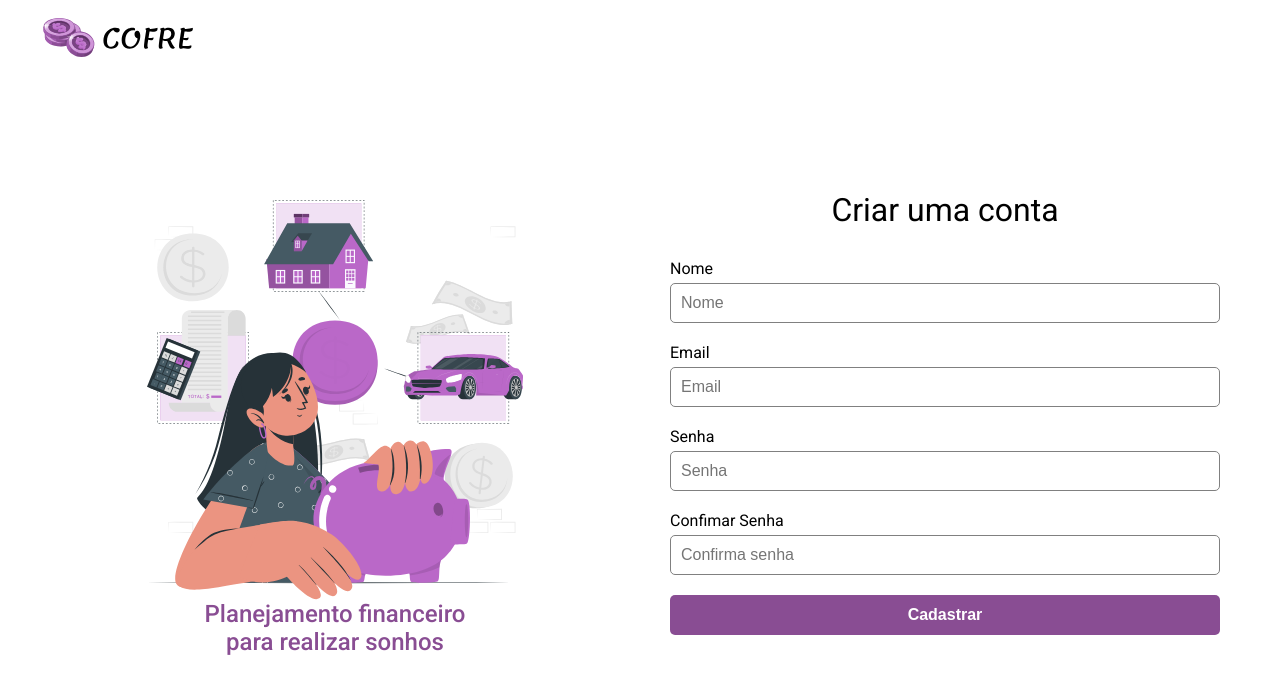
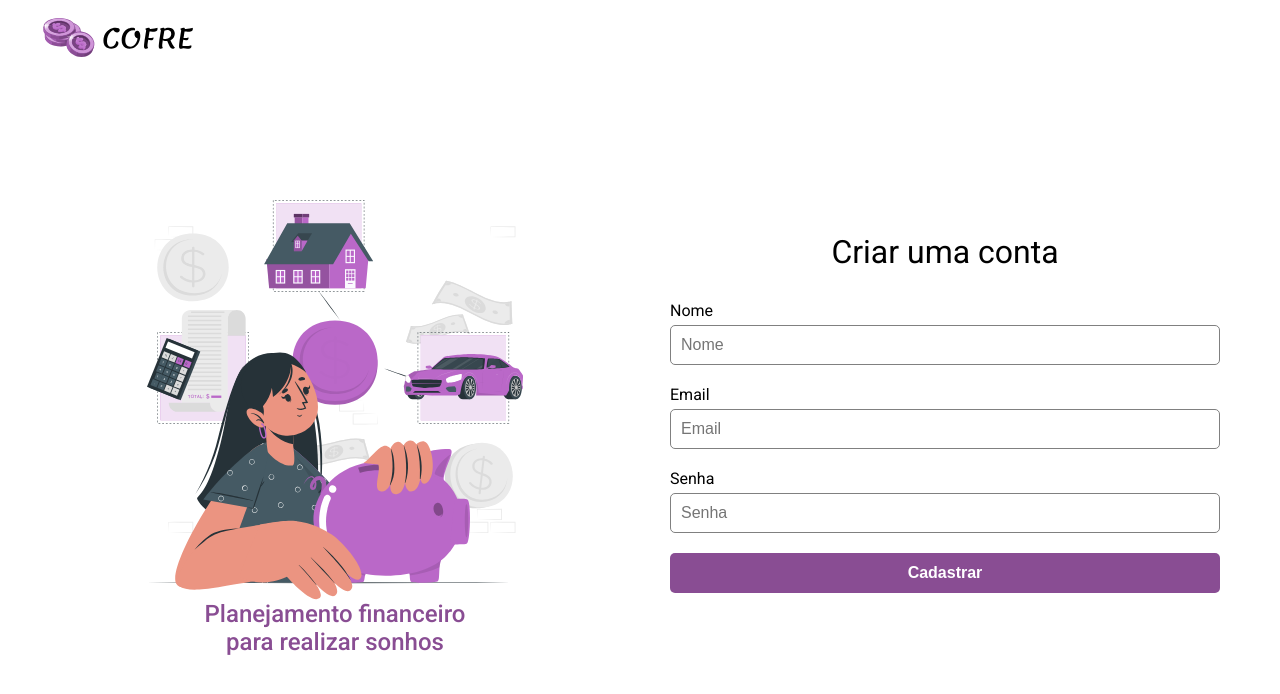
Before and after one commit to Sara01romao/cofre, a React (Vite) app: page /createLogin in a window 1280 px wide. Shown: the top 694 px of the page. Built offline with nearby package versions, Linux system fonts and the light colour scheme.

Commit message:
add cadastro localStorage

```diff
--- a/src/pages/CreateLogin/index.jsx
+++ b/src/pages/CreateLogin/index.jsx
@@ -6,10 +6,22 @@ import ilustration from '../../assets/images/create.svg'
 import Button from '../../components/Button';
 
 export  function CreateLogin() {
-  const [name, setName]= useState(null);
-  const [email, setEmail]=useState(null);
-  const [password, setPassword]= useState(null);
-  const [passwordConfirm, setPasswordConfirm]= useState(null)
+  const [name, setName]= useState('');
+  const [email, setEmail]=useState('');
+  const [password, setPassword]= useState('');
+  const [passwordConfirm, setPasswordConfirm]= useState('');
+
+  function handleCreate(event){
+    event.preventDefault();
+    const user =[{name:name, email:email, password:password}];
+    console.log(user)
+
+    localStorage.setItem('useCofre', JSON.stringify(user))
+
+
+  }
+
+
   return (
     <MainCreate>
 
@@ -21,12 +33,12 @@ export  function CreateLogin() {
 
         <div className='form-content'>
         <h1>Criar uma conta</h1>
-        <form action="">
+        <form onSubmit={handleCreate} >
           <Input typeInput="text" id="Nome" setChange={setName} value={name} placeholder="Nome"/>
           <Input typeInput="text" id="Email" setChange={setEmail} value={email} placeholder="Email"/>
           <Input typeInput="password" id="Senha" setChange={setPassword} value={password} placeholder="Senha"/>
-          <Input typeInput="password" id="Confimar Senha" setChange={setPasswordConfirm} value={passwordConfirm} placeholder="Confirma senha"/>
-
+{/*           <Input typeInput="password" id="Confimar Senha" setChange={setPasswordConfirm} value={passwordConfirm} placeholder="Confirma senha"/>
+ */}
           <Button txt="Cadastrar"/>
         </form>
         </div>
```
